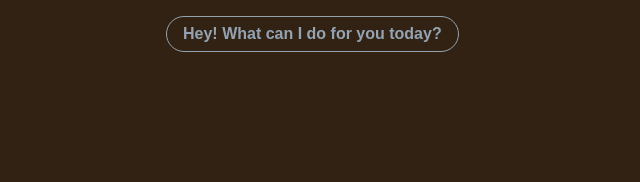
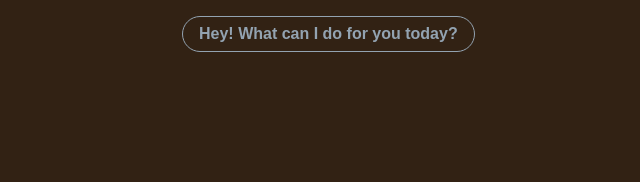
Before and after one commit to McCambley/chat-chat, a Next.js app: page / in a window 1280 px wide. Shown: the top 182 px of the page, without its empty margins (248-888 px from the left). Built offline with nearby package versions, Linux system fonts and the light colour scheme.

Commit message:
💄Adjust chat padding

```diff
--- a/src/styles/Home.module.css
+++ b/src/styles/Home.module.css
@@ -182,7 +182,7 @@
 .chat {
   display: flex;
   flex-direction: column;
-  padding: 1rem 0rem;
+  padding: 1rem;
   padding-bottom: 4rem;
   position: relative;
   overflow: scroll;
```
